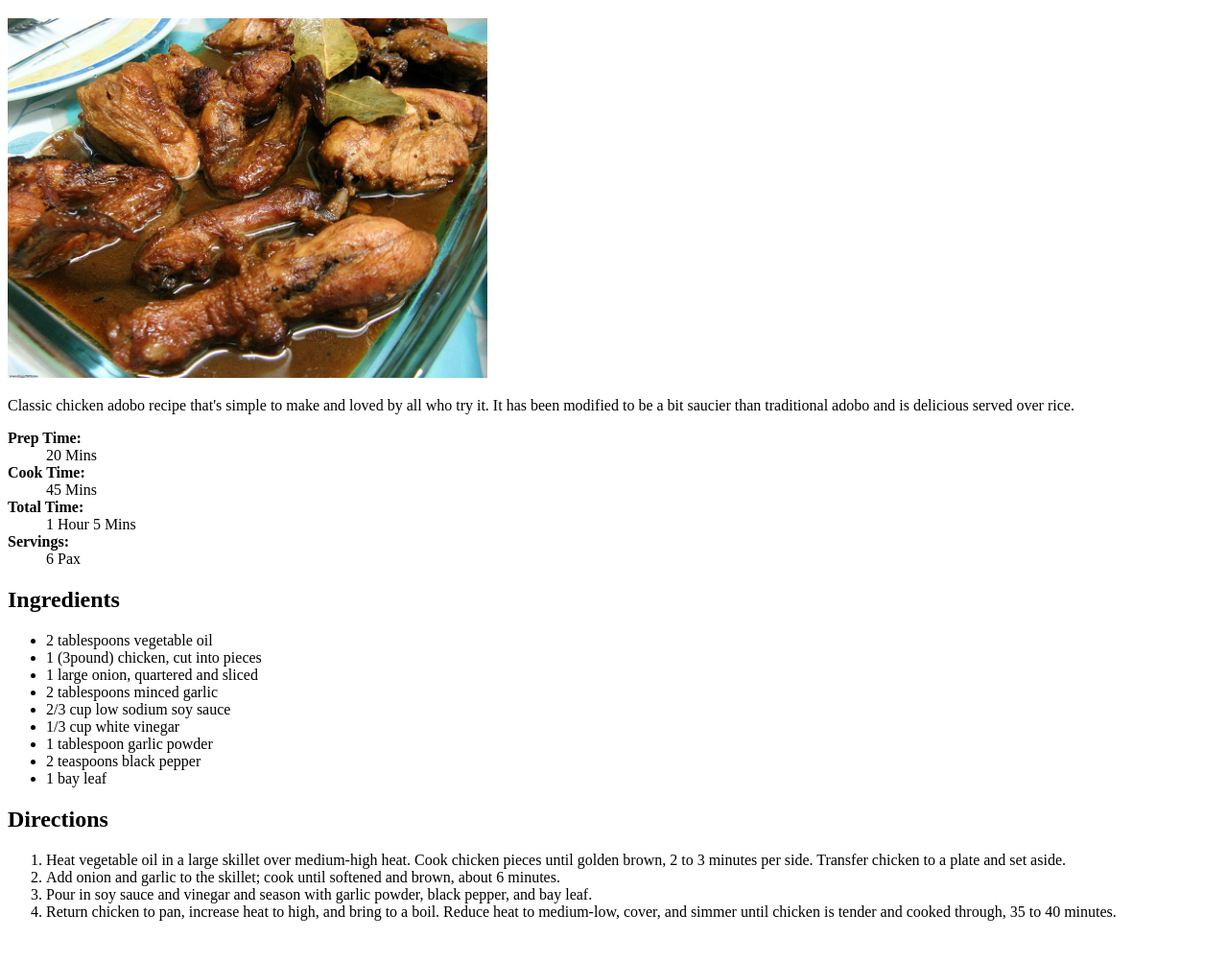
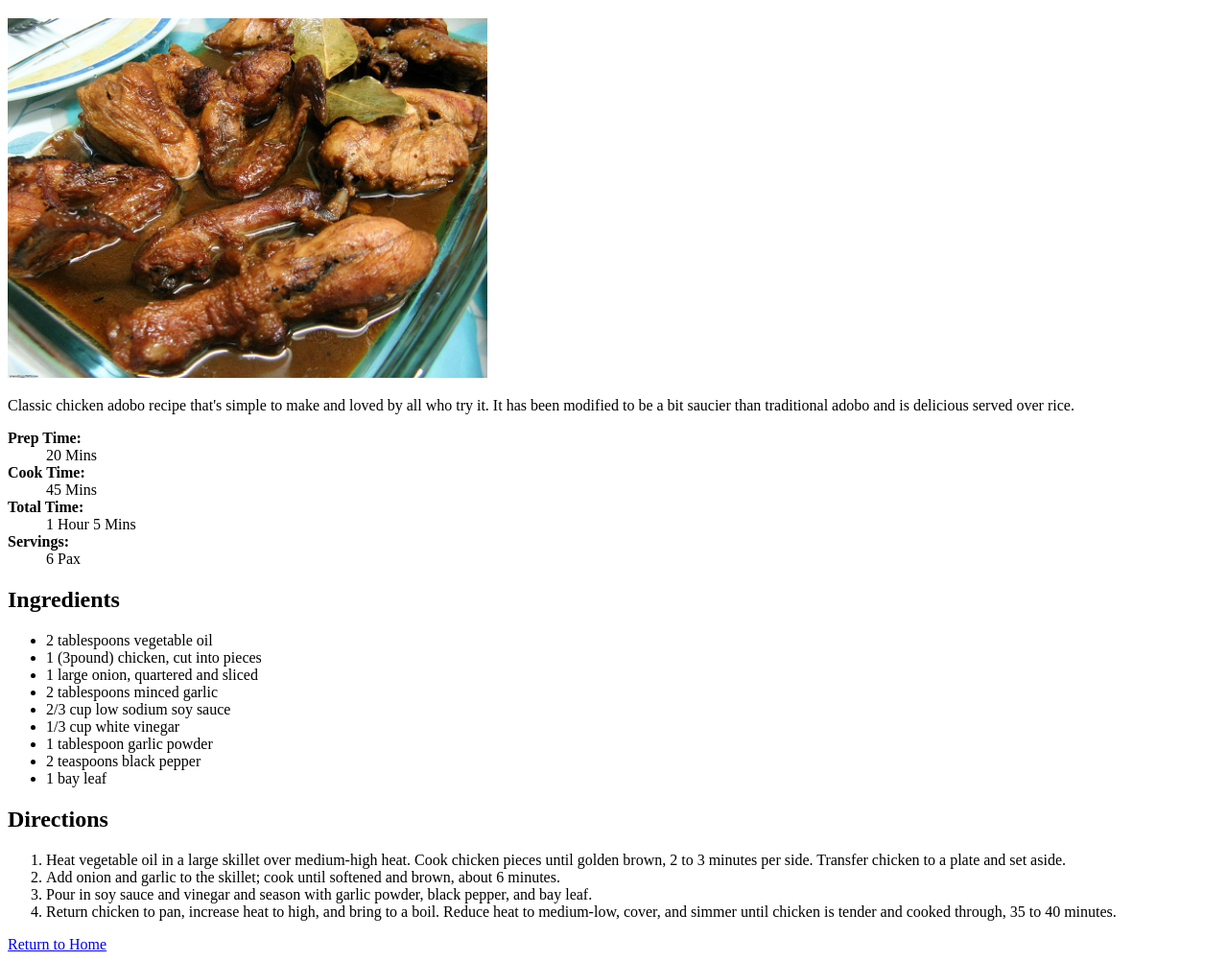
Before and after one commit to rqdr1/odin-recipes, a plain HTML site: page recipes/adobo.html in a window 1280 px wide. Shown: the part 61-1063 px from the top of the page at 96% size. Before the commit the page ends 1037 px from the top, so only its background shows below. Drawn offline with Linux system fonts and the light colour scheme.

Commit message:
Add return to home

```diff
--- a/recipes/adobo.html
+++ b/recipes/adobo.html
@@ -41,5 +41,6 @@
         <li>Pour in soy sauce and vinegar and season with garlic powder, black pepper, and bay leaf.</li>
         <li>Return chicken to pan, increase heat to high, and bring to a boil. Reduce heat to medium-low, cover, and simmer until chicken is tender and cooked through, 35 to 40 minutes.</li>
     </ol>
+    <a href="../index.html">Return to Home</a>
 </body>
 </html>
```
Also changed, not shown: recipes/caldereta.html (+1 -0 lines), recipes/sinigang.html (+1 -0 lines).
